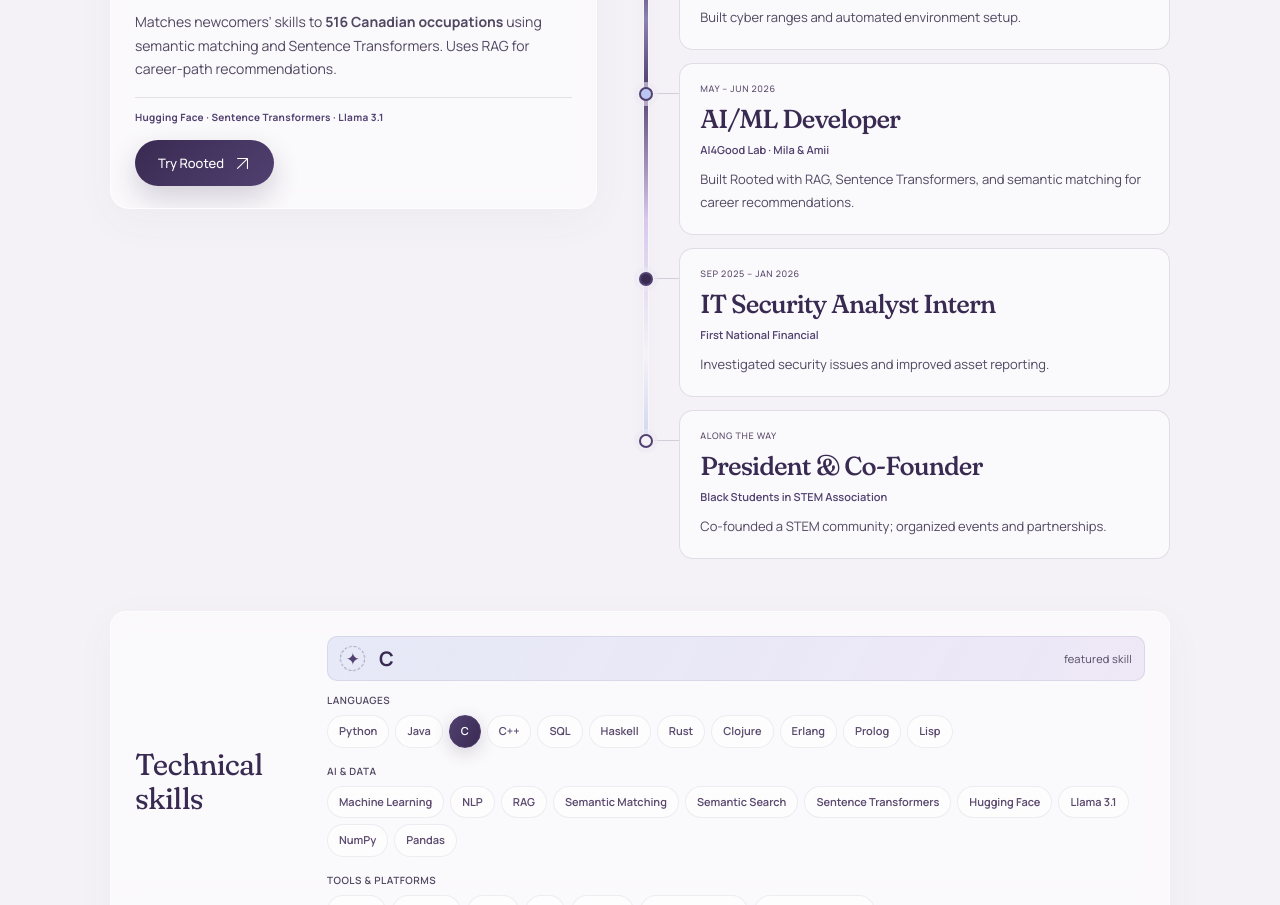
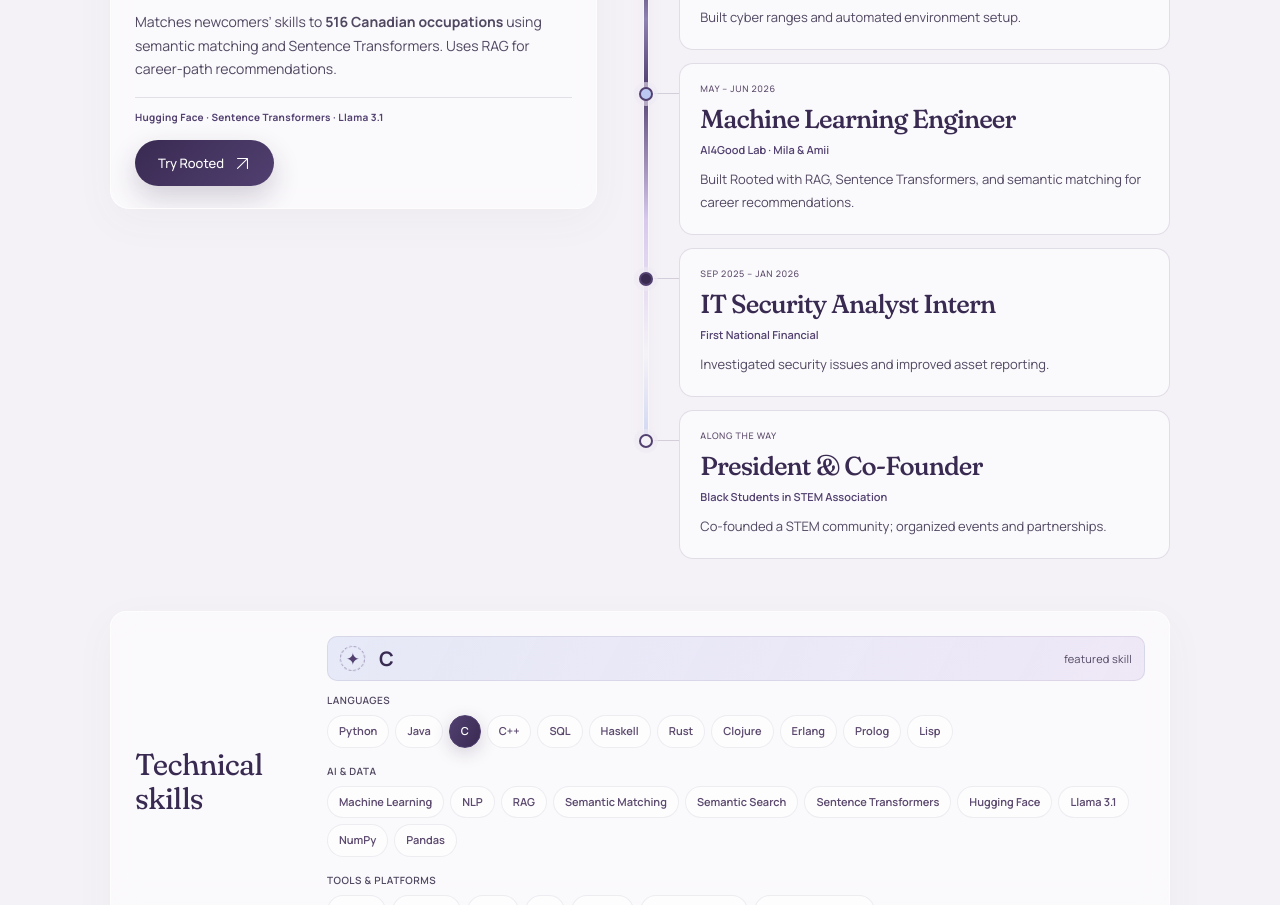
Before and after one commit to kameela5/personal, a plain HTML site: page index.html in a window 1280 px wide. Shown: the part 1429-2334 px from the top of the page. Drawn offline with Linux system fonts and the light colour scheme; animation ran at ten frames a second.

Commit message:
Update the machine learning role title

```diff
--- a/index.html
+++ b/index.html
@@ -1384,7 +1384,7 @@
 <article class="journey-card journey-ai4good" tabindex="0" aria-labelledby="work-card-5-title">
 <div class="journey-date">MAY – JUN 2026</div>
 
-<h3 id="work-card-5-title">AI/ML Developer</h3>
+<h3 id="work-card-5-title">Machine Learning Engineer</h3>
 <p class="journey-company">AI4Good Lab · Mila &amp; Amii</p>
 <p class="journey-description">Built Rooted with RAG, Sentence Transformers, and semantic matching for career recommendations.</p>
 </article>
```
